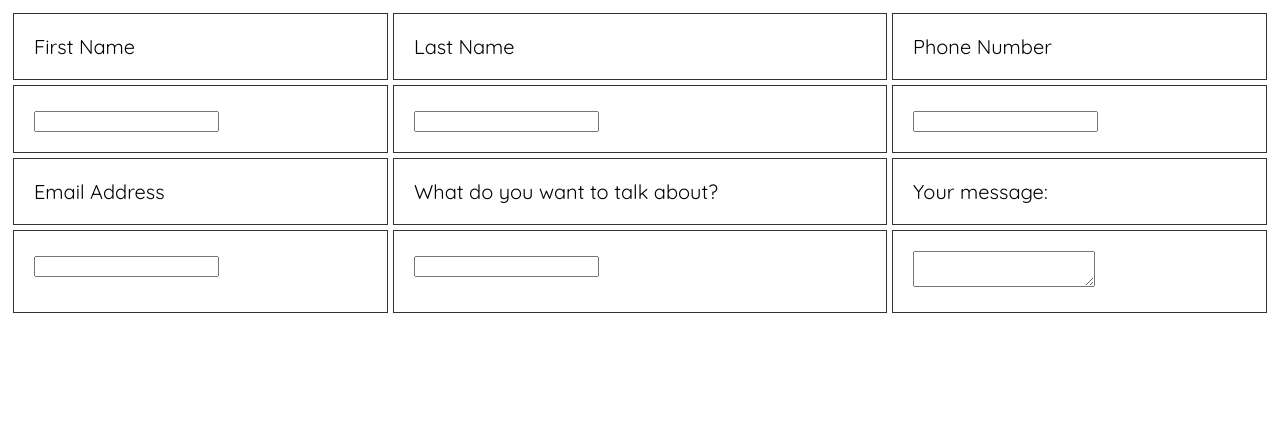
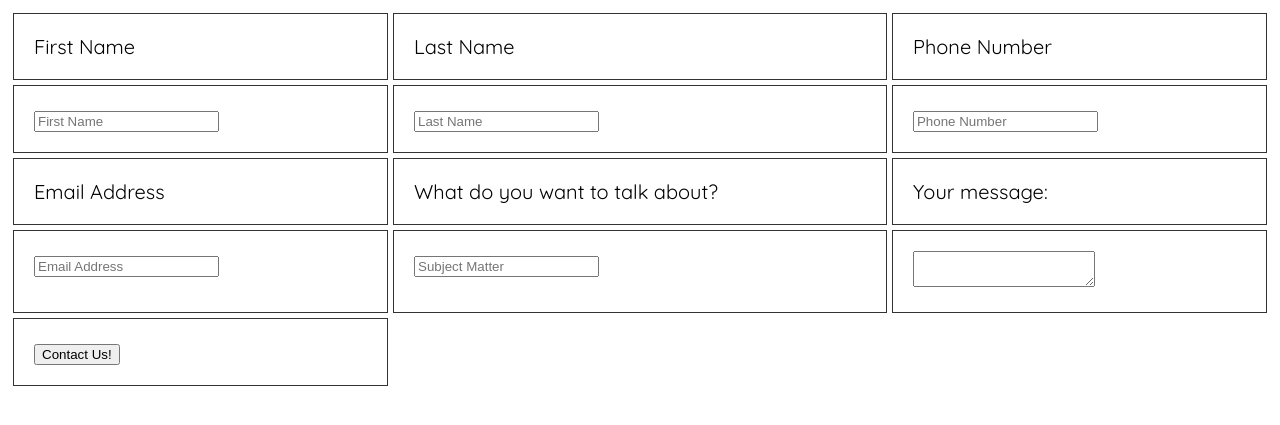
Before and after one commit to kiljoy001/Static_Pages, a Flask app: page /ContactMe in a window 1280 px wide. Shown: the top 425 px of the page. Run offline with Flask 3, Linux system fonts and the light colour scheme.

Commit message:
added thank you html file, route handler seperation, database fixes

```diff
--- a/app.py
+++ b/app.py
@@ -1,34 +1,28 @@
 """
-This module is the main web app loop
+This module is the main web app loop. Contains the app factory.
 """
-from flask import Flask, render_template, request
+from flask import Flask
 from src.database.database import DatabaseOperation
-
-app = Flask(__name__)
-database = DatabaseOperation("contacts.db")
+from src.route_handler.route_handler import config_routs
 
 
-@app.route("/")
-def home():
+def app_factory(testing=False):
     """
-    Returns index template located in templates folder
-    @return: str
+    Allows for application configuration for testing or production
+    @return: Flask object
     """
-    return render_template("index.html")
+    web_app = Flask(__name__)
+    if testing:
+        database = DatabaseOperation("test.db")
+    else:
+        database = DatabaseOperation("contacts.db")
+    return web_app, database
 
 
-@app.route("/ContactMe", methods=["GET", "POST"])
-def contact_me():
-    """
-    Returns contact page template & posts form data to the web app.
-    @return:
-    """
-    if request.method == "POST":
-        database.insert_contact_data(request.form)
-        return render_template("contact.html")
-    else:
-        return render_template("contact.html")
+app_instance, database_instance = app_factory()
+
+config_routs(app_instance, database_instance)
 
 
 if __name__ == "__main__":
-    app.run()
+    app_instance.run()
--- a/src/database/database.py
+++ b/src/database/database.py
@@ -21,10 +21,11 @@ class DatabaseOperation:
         if sqlite_connection:
             self.connection = sqlite_connection
         else:
-            self.connection = sqlite3.connect(db_file_name)
+            self.connection = sqlite3.connect(db_file_name, check_same_thread=False)
         logging.basicConfig(
             filename="database.log", encoding="utf8", level=logging.DEBUG
         )
+        self.create_leads_table("leads")
 
     def create_leads_table(self, db_table_name: str) -> bool:
         """
--- /dev/null
+++ b/src/route_handler/route_handler.py
@@ -0,0 +1,32 @@
+from flask import render_template, request
+
+
+def config_routs(app_instance, database) -> None:
+    """
+    Allows for injection of routes into tests, and separates view part of application from run file.
+    @param database: This parameter is for injecting the missing DATABASE constant
+    @param app_instance: an instance of Flask
+    @return:
+    """
+
+    @app_instance.route("/")
+    def home() -> str:
+        """
+        Returns index template located in templates folder
+        @return: website data as string
+        """
+        return render_template("index.html")
+
+    @app_instance.route("/ContactMe", methods=["GET", "POST"])
+    def contact_me() -> str:
+        """
+        Returns contact page template & posts form data to the web app.
+        @return:
+        @return:
+        """
+
+        if request.method == "POST":
+            database.insert_contact_data(request.form)
+            return render_template("thankyou.html")
+        else:
+            return render_template("contact.html")
--- a/templates/contact.html
+++ b/templates/contact.html
@@ -1,3 +1,4 @@
+{# templates/contact.html #}
 <!DOCTYPE html>
 <html lang="en">
 <head>
@@ -6,20 +7,34 @@
     <link href="../static/css/style.css" rel="stylesheet">
 </head>
 <body>
-    <form>
+    <form method="post">
         <div class="container">
             <div class="grid-item"><label for="first_name">First Name</label></div>
             <div class="grid-item"><label for="last_name">Last Name</label></div>
             <div class="grid-item"><label for="phone">Phone Number</label></div>
-            <div class="grid-item"><input type="text" id="first_name" name="first_name"></div>
-            <div class="grid-item"><input type="text" id="last_name" name="last_name"></div>
-            <div class="grid-item"><input type="text" id="phone" name="phone"></div>
+            <div class="grid-item"><input type="text" id="first_name" name="first_name"
+                                          placeholder="First Name"
+                                          value="{{ request.form['first_name'] }}"></div>
+            <div class="grid-item"><input type="text" id="last_name" name="last_name"
+                                          placeholder="Last Name"
+                                          value="{{ request.form['last_name'] }}"></div>
+            <div class="grid-item"><input type="tel" id="phone_number" name="phone_number"
+                                          placeholder="Phone Number"
+                                          value="{{ request.form['phone_number'] }}"></div>
             <div class="grid-item"><label for="email">Email Address</label></div>
             <div class="grid-item"><label for="subject">What do you want to talk about?</label></div>
             <div class="grid-item"><label for="message">Your message:</label></div>
-            <div class="grid-item"><input type="text" id="email" name="email"></div>
-            <div class="grid-item"><input type="text" id="subject" name="subject"></div>
-            <div class="grid-item"><textarea id="message" name="message"></textarea></div>
+            <div class="grid-item"><input type="email" id="email" name="email"
+                                          placeholder="Email Address"
+                                          value="{{ request.form['email'] }}"></div>
+            <div class="grid-item"><input type="text" id="subject" name="subject"
+                                          placeholder="Subject Matter"
+                                          value="{{ request.form['subject'] }}"></div>
+            <div class="grid-item"><textarea id="message" name="message" placeholder="So, what's up?">
+                                                {{ request.form['subject'] }}</textarea></div>
+            <div class="grid-item"><input class="button" type="submit" id="submit" value="Contact Us!"
+                                          formaction="/ContactMe"/> <input type="hidden" id="visible" name="visible"
+                                                                           value="1"> </div>
         </div>
     </form>
 </body>
```
Also changed, not shown: templates/thankyou.html (added, +10 -0 lines), tests/test_contact_db_insert.py (added, +62 -0 lines), src/route_handler/__init__.py (added).
